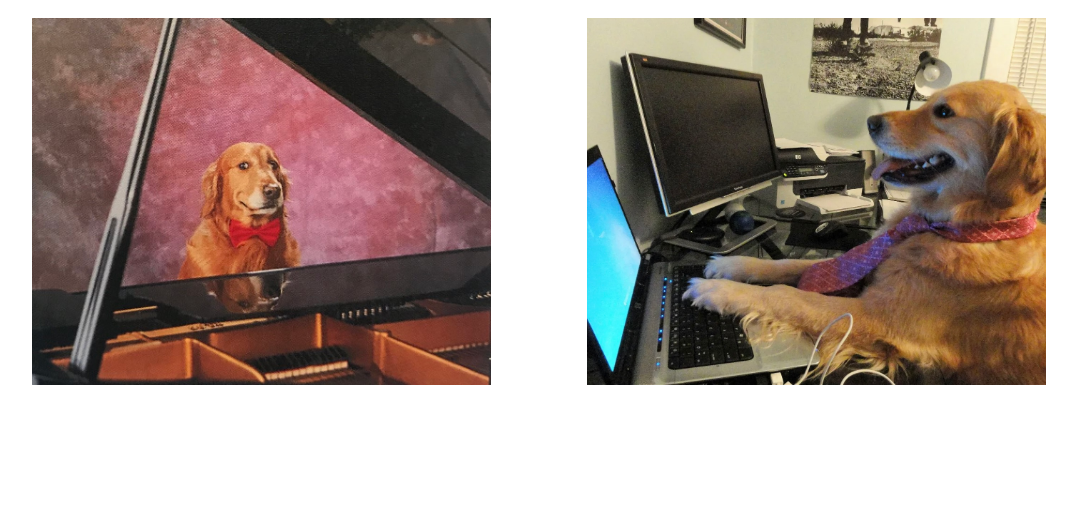
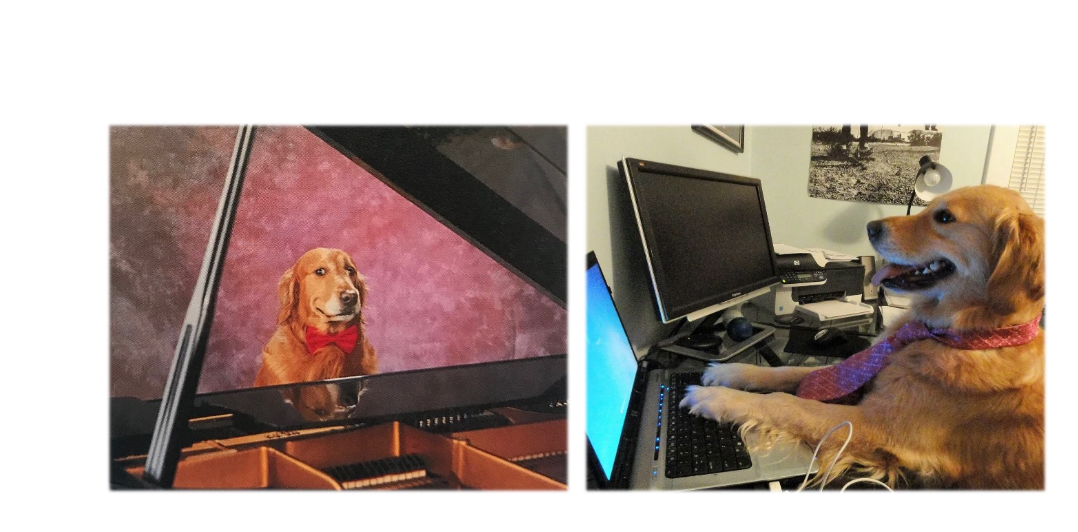
Before and after one commit to smhurwitz/smhurwitz.github.io, a Jekyll site: the page index.html, which Jekyll copies as it is, in a window 1280 px wide. Shown: the top 532 px of the page, without its empty margins (63-1141 px from the left). Built offline with Jekyll 4.4.1, drawn with Linux system fonts in a browser that asks for light colours.

Commit message:
centered images

```diff
--- a/index.html
+++ b/index.html
@@ -10,7 +10,8 @@
 .column {
   float: left;
   width: 50.00%;
-  padding: 10px;
+  padding: 6px;
+  overflow: ;
 }
 
 /* Clearfix (clear floats) */
@@ -20,9 +21,23 @@
   display: table;
 }
 
-#images{
-    text-align:center;
+#left_image{
+    display: flex;
+    justify-content: right;
+    align-items: center;
+    height: 600px;
 }
+
+#right_image{
+    display: flex;
+    justify-content: left;
+    align-items: center;
+    height: 600px;
+}
+
+
+
+
 
 </style>
 
@@ -30,11 +45,11 @@
 <body>
 
 <div class="row">
-  <div class="column" id="images">
-    <img src="media/personal.jpg" alt="Snow" style="width:75%">
+  <div class="column" id="left_image">
+    <img src="media/personal_faded.jpg" alt="Snow" style="width:75%">
   </div>
-  <div class="column">
-    <img src="media/professional.jpeg" alt="Forest" style="width:75%">
+  <div class="column" id="right_image">
+    <img src="media/professional_faded.jpg" alt="Forest" style="width:75%">
   </div>
 </div>
 
```
Also changed, not shown: media/personal_faded.jpg (added), media/professional_faded.jpg (added).
